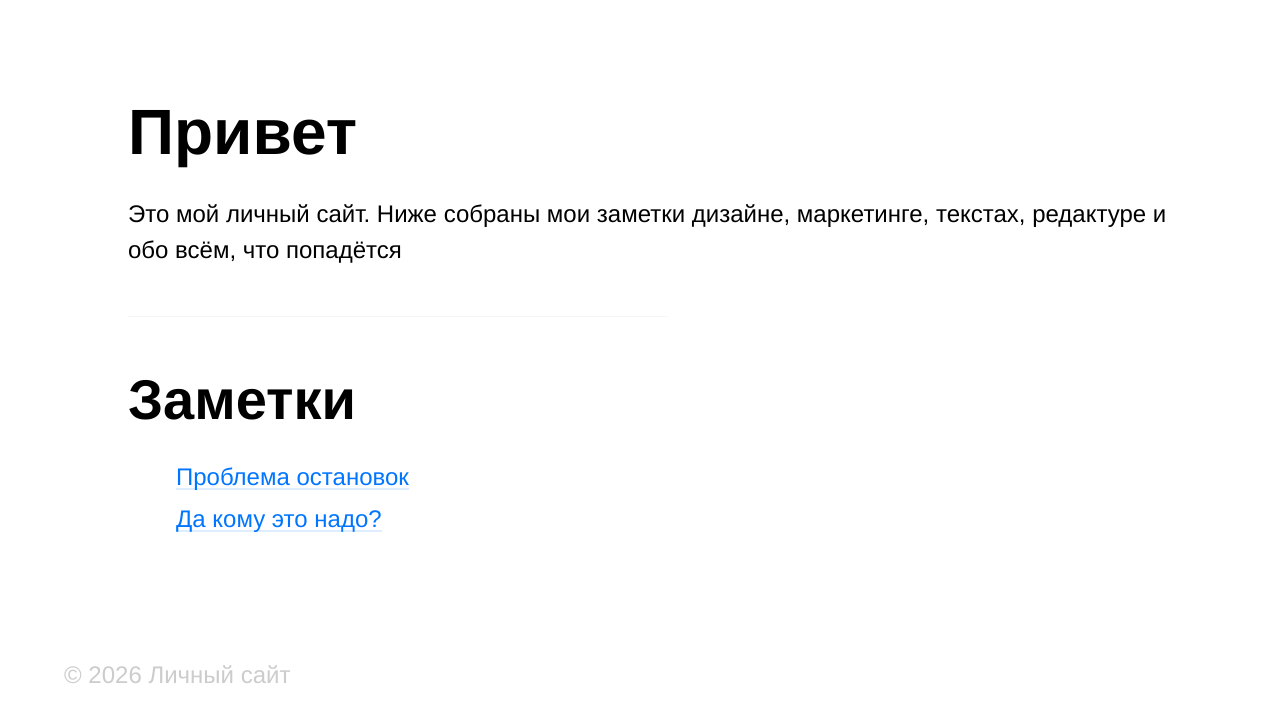
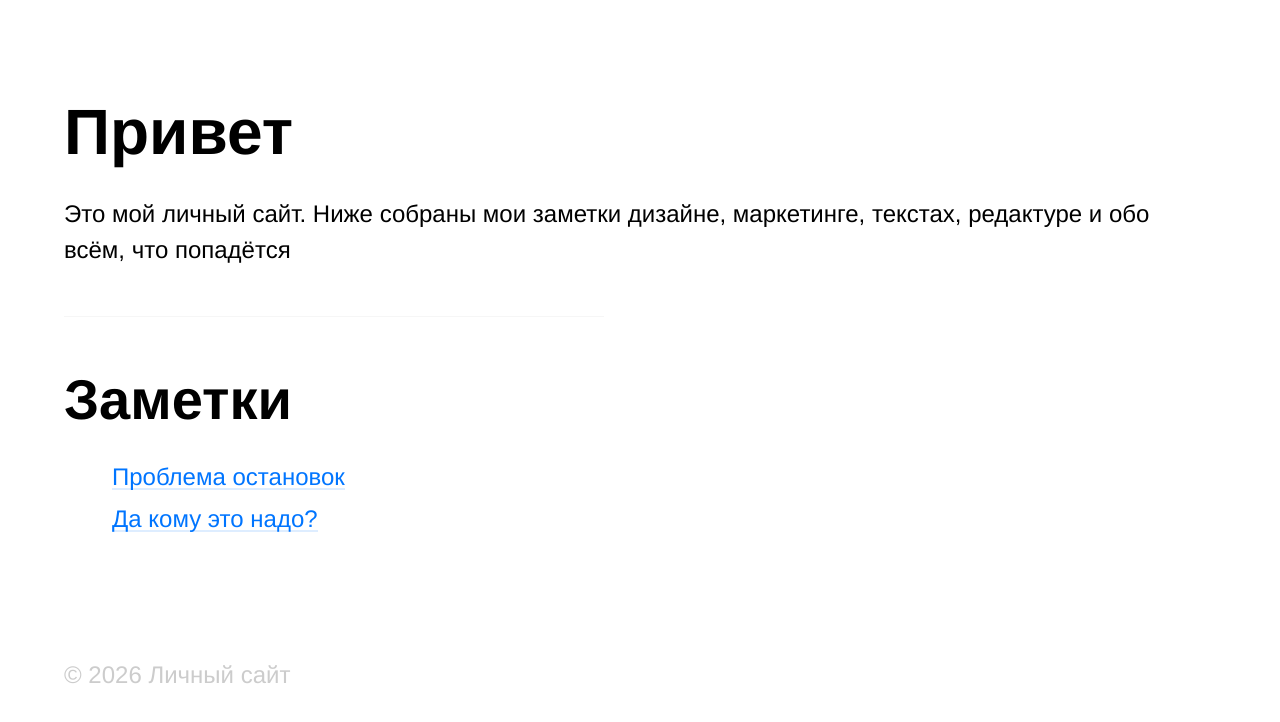
Before and after one commit to supermaxqq12-a11y/my-personal-site, an Eleventy site: page src/index.html in a window 1280 px wide. Built offline with nearby package versions, Linux system fonts and the light colour scheme; Eleventy itself is replaced by a stand-in of ours; files that its build step writes are made by us from their sources.

```diff
--- a/src/_includes/layout.njk
+++ b/src/_includes/layout.njk
@@ -8,7 +8,7 @@
 		body,html{margin:0;padding:0}body{font-family:"Helvetica Neue",Helvetica,Arial,sans-serif;padding:32px 16px 32px;font-size:16px;line-height:1.5}@media (min-width:40em){body{font-size:20px;padding:64px 32px 64px}}@media (min-width:52em){body{font-size:24px;padding:60px 64px 128px}}footer{color:#ccc;margin-top:5em}
 
 		/* Изменили ширину с 864px до 540px, чтобы освободить место справа */
-		section{max-width:1280px;padding-right:48px;padding-left:64px}
+		section{max-width:1280px;padding-right:48px}
 
 		h1{font-size:32px;line-height:1.25;margin:.5em 0 0}@media (min-width:40em){h1{font-size:48px}}@media (min-width:52em){h1{font-size:64px}}h2{font-size:28px;line-height:1.25;margin:.5em 0 0}@media (min-width:40em){h2{font-size:42px}}@media (min-width:52em){h2{font-size:56px}}
 
```
